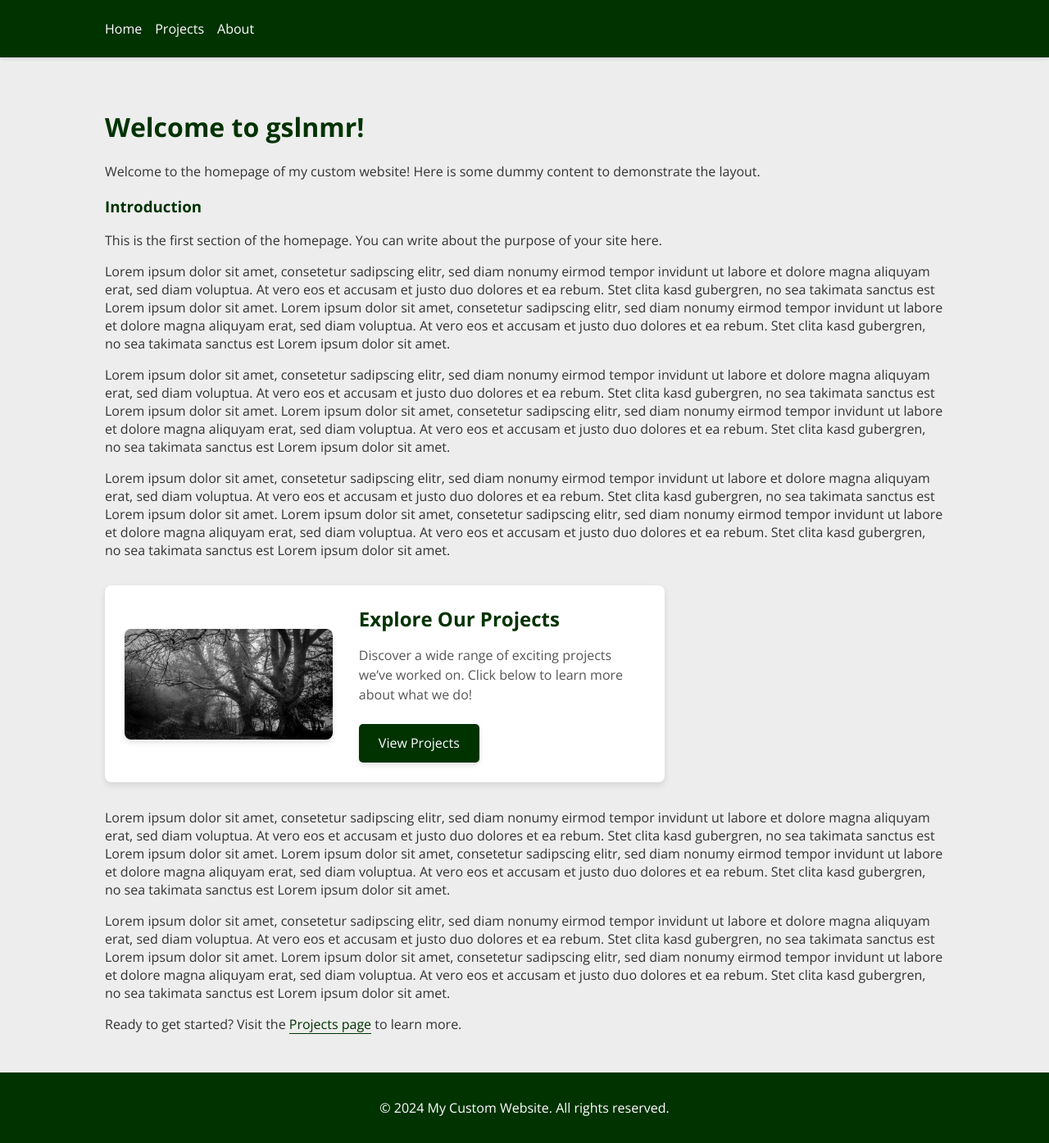
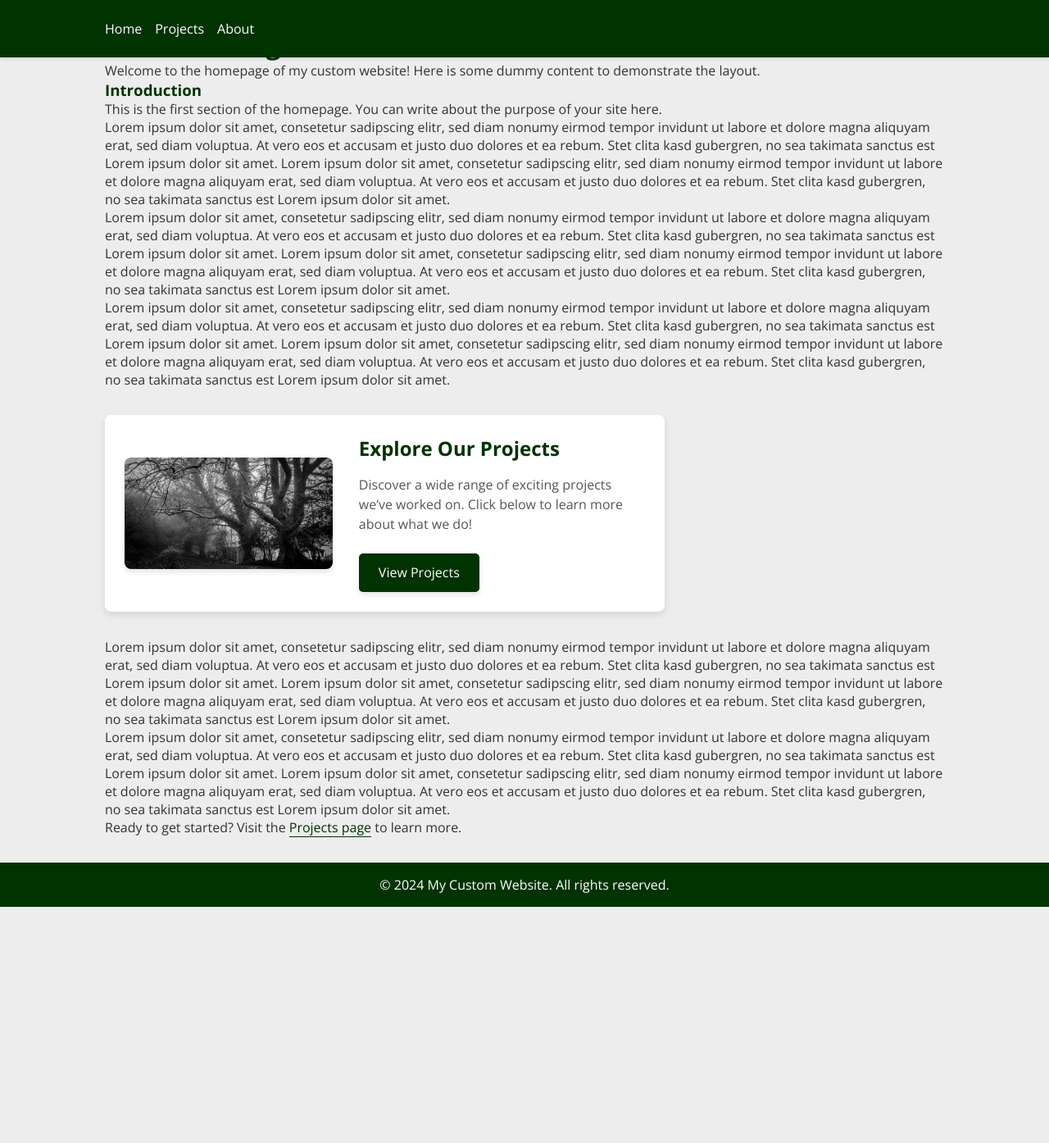
Before and after one commit to schminho/schminho.github.io, a Jekyll site: the page built from index.md, in a window 1280 px wide and 1394 px high. Shown: the whole window at 82% size. Built offline with Jekyll 4.4.1, drawn with Linux system fonts in a browser that asks for light colours.

Commit message:
Update style.css

```diff
--- a/assets/css/style.css
+++ b/assets/css/style.css
@@ -1,12 +1,18 @@
+/* Reset default margins and paddings */
+* {
+    margin: 0;
+    padding: 0;
+    box-sizing: border-box;
+}
+
+/* Body setup */
 body {
     font-family: 'Open Sans', sans-serif;
-    color: #333333;
-    margin: 0;
-    padding: 0;
-    background-color: #EDEDED; /* Light gray background */
+    color: #333;
+    background-color: #EDEDED;
     display: flex;
     flex-direction: column;
-    min-height: 100vh; /* Ensure body is at least the height of the viewport */
+    min-height: 100vh;
 }
 
 /* General container styling */
@@ -72,12 +78,10 @@ nav a:hover::after {
     width: 100%; /* Expand underline to match the text's width */
 }
 
+/* Main content */
 main {
-    flex: 1; /* Allows main content to expand and push footer down */
-    display: block; /* Reset from flex to normal flow for consistent spacing */
-    margin-top: 80px; /* Account for the height of the header */
-    padding: 2rem 0; /* Adjust padding for content area */
-    box-sizing: border-box; /* Ensure consistent box model */
+    flex: 1;
+    padding: 2rem 0;
 }
 
 /* Content inside the container */
@@ -122,14 +126,13 @@ button:hover {
     transform: scale(1.05); /* Slight zoom effect */
 }
 
+/* Footer styling */
 footer {
-    background-color: #003300; /* Dark green background */
-    color: #FFFFFF; /* White text */
+    background-color: #003300;
+    color: #FFF;
     text-align: center;
     padding: 1rem;
-    width: 100%; /* Ensure the footer spans the entire width */
-    box-sizing: border-box; /* Include padding in width calculations */
-    margin-top: auto; /* Push the footer to the bottom */
+    width: 100%;
 }
 
 /* Teaser Section */
```
